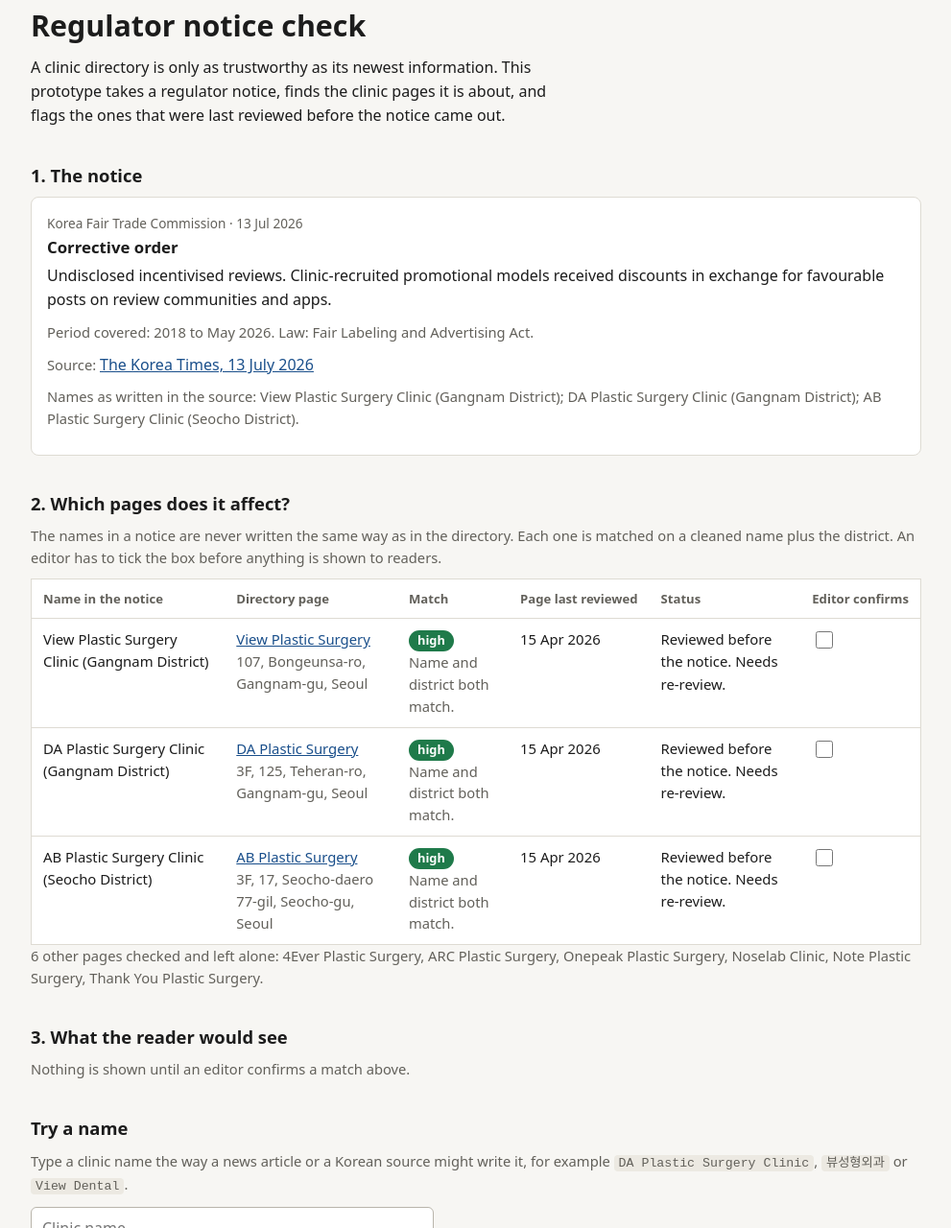
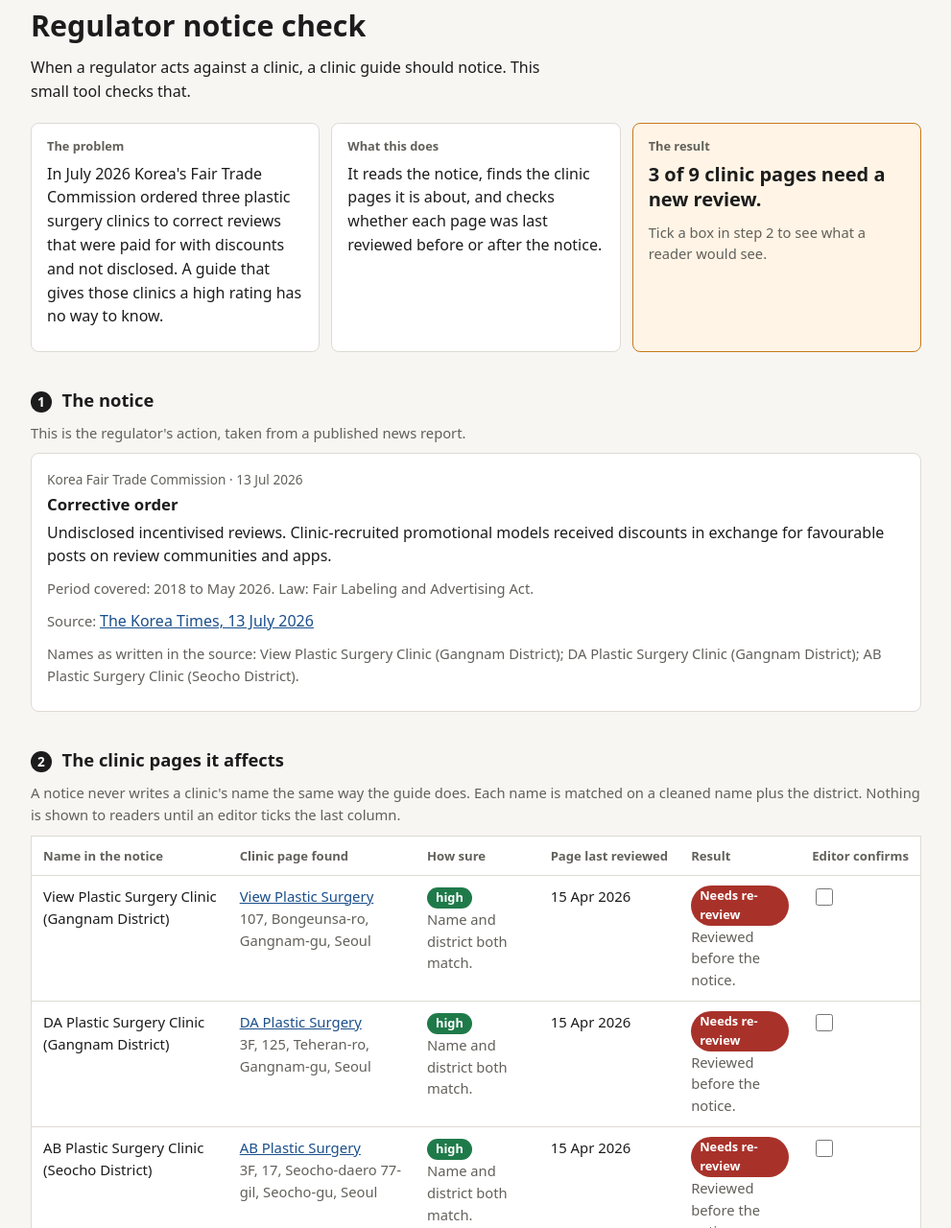
Before and after one commit to Razee4315/clinic-review-matcher, a plain HTML site: page index.html in a window 1280 px wide. Shown: the part 29-1309 px from the top of the page at 96% size, without its empty margins (144-1135 px from the left). Drawn offline with Linux system fonts and the light colour scheme.

Commit message:
Make the page easier to follow: problem, what it does, result, then three numbered steps

```diff
--- a/app.js
+++ b/app.js
@@ -143,7 +143,10 @@
         ]),
         el('td', {}, [el('span', { class: `pill ${r.confidence}`, text: r.confidence }), el('div', { class: 'muted', text: r.reason })]),
         el('td', { text: c.last_reviewed ? fmtDate(c.last_reviewed) : 'Unknown' }),
-        el('td', { text: stale === null ? 'Unknown' : stale ? 'Reviewed before the notice. Needs re-review.' : 'Reviewed after the notice.' }),
+        el('td', {}, [
+          el('span', { class: stale ? 'pill low' : 'pill high', text: stale === null ? 'Unknown' : stale ? 'Needs re-review' : 'Up to date' }),
+          el('div', { class: 'muted', text: stale ? 'Reviewed before the notice.' : stale === false ? 'Reviewed after the notice.' : '' }),
+        ]),
         el('td', {}, [box]),
       ]);
     })
@@ -183,7 +186,16 @@
   renderNotice(notice);
   renderMatches(notice, clinics);
   renderUntouched(notice, clinics);
+  renderSummary(notice, clinics);
   wireTryIt(notice, clinics);
+}
+
+function renderSummary(notice, clinics) {
+  const results = notice.named.map((n) => matchClinic(n.raw, n.location, clinics));
+  const matched = results.filter((r) => r.status === 'match');
+  const stale = matched.filter((r) => isStale(r.clinic, notice) === true);
+  document.getElementById('summary').textContent =
+    `${stale.length} of ${clinics.length} clinic pages need a new review.`;
 }
 
 main().catch((err) => {
--- a/index.html
+++ b/index.html
@@ -11,26 +11,43 @@
 <main>
   <header>
     <h1>Regulator notice check</h1>
-    <p class="lead">A clinic directory is only as trustworthy as its newest information. This prototype takes a regulator notice, finds the clinic pages it is about, and flags the ones that were last reviewed before the notice came out.</p>
+    <p class="lead">When a regulator acts against a clinic, a clinic guide should notice. This small tool checks that.</p>
   </header>
 
+  <section class="steps" aria-label="Summary">
+    <div class="step">
+      <p class="step-label">The problem</p>
+      <p>In July 2026 Korea's Fair Trade Commission ordered three plastic surgery clinics to correct reviews that were paid for with discounts and not disclosed. A guide that gives those clinics a high rating has no way to know.</p>
+    </div>
+    <div class="step">
+      <p class="step-label">What this does</p>
+      <p>It reads the notice, finds the clinic pages it is about, and checks whether each page was last reviewed before or after the notice.</p>
+    </div>
+    <div class="step result">
+      <p class="step-label">The result</p>
+      <p id="summary" class="big">Checking…</p>
+      <p class="muted">Tick a box in step 2 to see what a reader would see.</p>
+    </div>
+  </section>
+
   <section>
-    <h2>1. The notice</h2>
+    <h2><span class="num">1</span> The notice</h2>
+    <p class="muted">This is the regulator's action, taken from a published news report.</p>
     <div id="notice" class="card">Loading…</div>
   </section>
 
   <section>
-    <h2>2. Which pages does it affect?</h2>
-    <p class="muted">The names in a notice are never written the same way as in the directory. Each one is matched on a cleaned name plus the district. An editor has to tick the box before anything is shown to readers.</p>
+    <h2><span class="num">2</span> The clinic pages it affects</h2>
+    <p class="muted">A notice never writes a clinic's name the same way the guide does. Each name is matched on a cleaned name plus the district. Nothing is shown to readers until an editor ticks the last column.</p>
     <div class="scroll">
       <table id="matches">
         <thead>
           <tr>
             <th>Name in the notice</th>
-            <th>Directory page</th>
-            <th>Match</th>
+            <th>Clinic page found</th>
+            <th>How sure</th>
             <th>Page last reviewed</th>
-            <th>Status</th>
+            <th>Result</th>
             <th>Editor confirms</th>
           </tr>
         </thead>
@@ -41,31 +58,36 @@
   </section>
 
   <section>
-    <h2>3. What the reader would see</h2>
+    <h2><span class="num">3</span> What the reader would see</h2>
+    <p class="muted">After an editor confirms, the clinic page gets this notice and goes back into the review queue.</p>
     <div id="preview"></div>
   </section>
 
   <section>
-    <h2>Try a name</h2>
-    <p class="muted">Type a clinic name the way a news article or a Korean source might write it, for example <code>DA Plastic Surgery Clinic</code>, <code>뷰성형외과</code> or <code>View Dental</code>.</p>
-    <input id="try-name" type="text" placeholder="Clinic name" autocomplete="off">
+    <h2>Try it yourself</h2>
+    <p class="muted">Type a clinic name the way a news article or a Korean source might write it. For example <code>DA Plastic Surgery Clinic</code>, <code>뷰성형외과</code> or <code>View Dental</code>.</p>
+    <input id="try-name" type="text" placeholder="Clinic name" autocomplete="off" aria-label="Clinic name to test">
     <p id="try-result" aria-live="polite"></p>
   </section>
 
-  <section>
+  <section class="two-col">
+    <div>
       <h2>How it decides</h2>
       <ul>
-      <li><strong>Exact match on a cleaned name.</strong> Words like "plastic surgery", "clinic" and 성형외과 are removed, then the rest must be identical. There is no fuzzy matching, because these names are short and a wrong match would put a regulator notice on the wrong clinic.</li>
-      <li><strong>District as a second check.</strong> Name and district agreeing is high confidence. A name match with a different district is blocked until someone checks the address.</li>
-      <li><strong>A person approves every notice.</strong> The tool only prepares the work. Nothing reaches a clinic page automatically.</li>
-      <li><strong>Dates decide the queue.</strong> A page reviewed before the notice is out of date and goes back for review.</li>
+        <li><strong>Exact match on a cleaned name.</strong> Words like "plastic surgery", "clinic" and 성형외과 are removed, then the rest must be identical. No fuzzy matching, because these names are short and a wrong match would put a notice on the wrong clinic.</li>
+        <li><strong>District as a second check.</strong> Name and district agreeing is high confidence. A different district blocks the match until someone checks the address.</li>
+        <li><strong>A person approves every notice.</strong> The tool only prepares the work.</li>
+        <li><strong>Dates decide the queue.</strong> A page reviewed before the notice is out of date.</li>
       </ul>
+    </div>
+    <div>
       <h2>What it does not do</h2>
       <ul>
         <li>It does not recalculate ratings or remove reviews. That needs the full review data and a policy decision.</li>
-      <li>It does not fetch notices by itself yet. The notice here was entered by hand from a published news report.</li>
-      <li>Directory details are a small sample read from public clinic pages on 4 October 2026.</li>
+        <li>It does not fetch notices by itself yet. This notice was entered by hand.</li>
+        <li>The clinic details are a small sample read from public clinic pages on 4 October 2026.</li>
       </ul>
+    </div>
   </section>
 </main>
 <script src="app.js"></script>
--- a/style.css
+++ b/style.css
@@ -75,5 +75,36 @@
 }
 input[type="checkbox"] { width: 18px; height: 18px; }
 
+.steps {
+  display: grid;
+  grid-template-columns: repeat(auto-fit, minmax(240px, 1fr));
+  gap: 12px;
+  margin-top: 20px;
+}
+.step {
+  background: var(--card);
+  border: 1px solid var(--line);
+  border-radius: 8px;
+  padding: 14px 16px;
+}
+.step.result { border-color: var(--flag-line); background: var(--flag-bg); }
+.step-label { font-size: 0.8rem; font-weight: 700; color: var(--muted); margin-bottom: 6px; }
+.big { font-size: 1.25rem; font-weight: 700; line-height: 1.3; }
+
+.num {
+  display: inline-block;
+  width: 1.6em;
+  height: 1.6em;
+  line-height: 1.6em;
+  text-align: center;
+  border-radius: 50%;
+  background: var(--ink);
+  color: #fff;
+  font-size: 0.85rem;
+  margin-right: 6px;
+}
+
+.two-col { display: grid; grid-template-columns: repeat(auto-fit, minmax(280px, 1fr)); gap: 0 32px; }
+
 ul { padding-left: 20px; margin: 0 0 10px; }
 li { margin-bottom: 8px; max-width: 72ch; }
```
Lines whose indentation alone changed are shown as unchanged.
